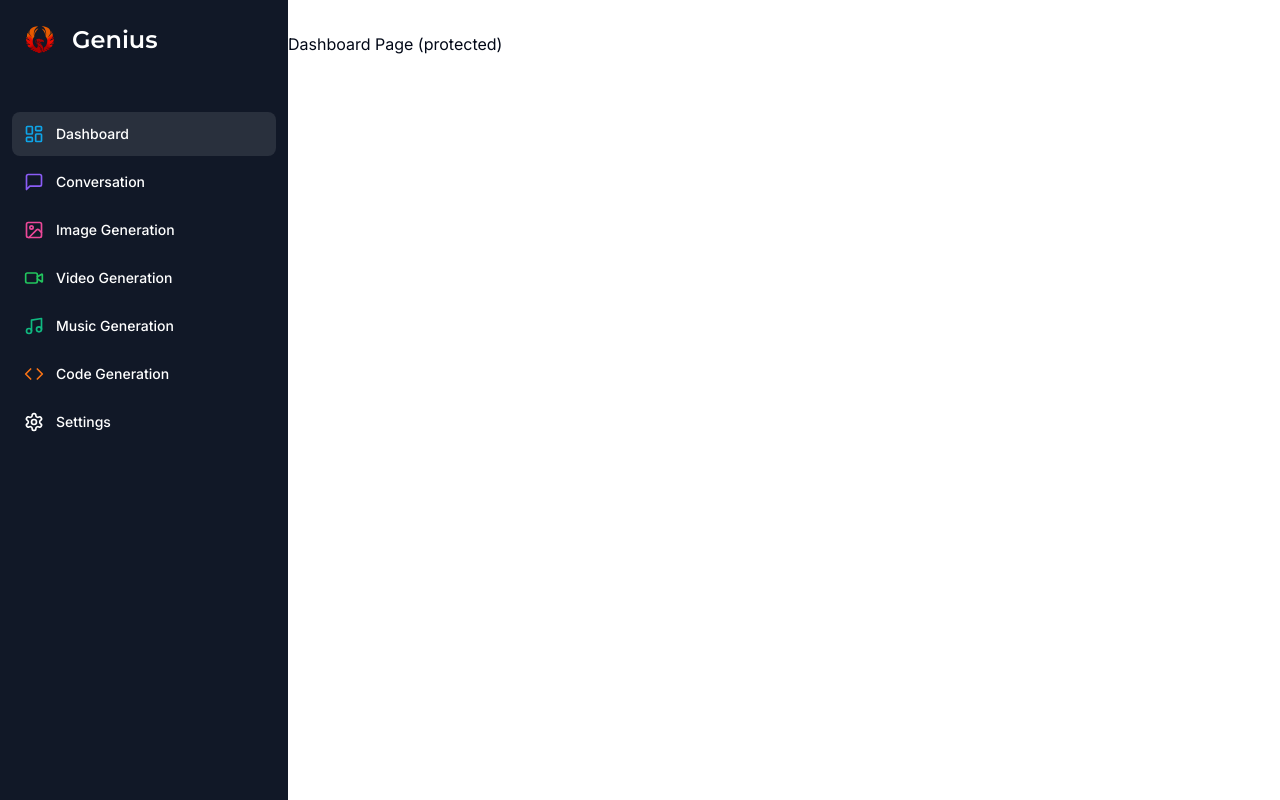
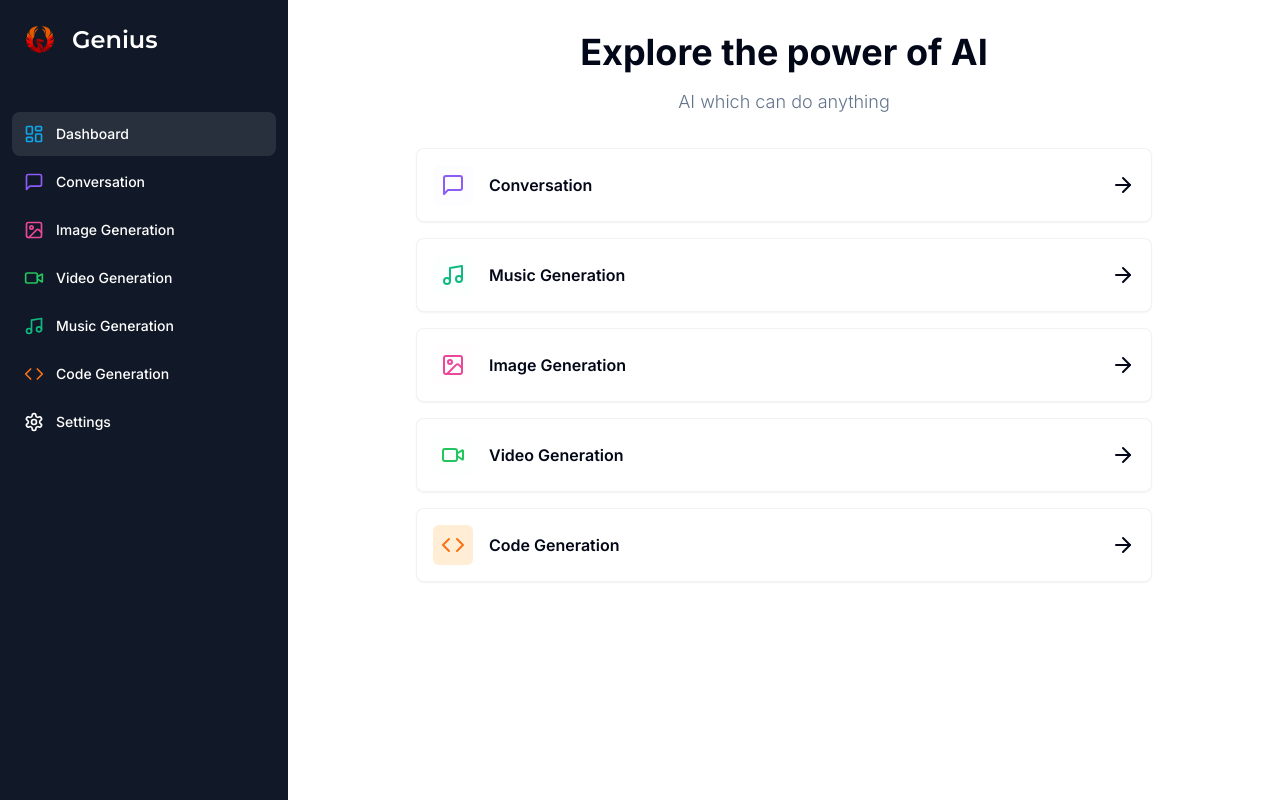
Before and after one commit to iamshivakhatri/ai-app, a Next.js app: page /dashboard in a window 1280 px wide. Built offline with nearby package versions, Linux system fonts and the light colour scheme.

Commit message:
Completed the homepage of the dashboard.

```diff
--- /dev/null
+++ b/app/(dashboard)/(routes)/conversation/page.tsx
@@ -0,0 +1,9 @@
+const ConversationPage = () => {
+    return (
+        <div>
+            <h1>Conversation Page</h1>
+        </div>
+     );
+}
+
+export default ConversationPage;
--- a/app/(dashboard)/(routes)/dashboard/page.tsx
+++ b/app/(dashboard)/(routes)/dashboard/page.tsx
@@ -1,9 +1,91 @@
+"use client";
 
+import { ArrowRight, Code, ImageIcon, MessageSquare, Music, Video, VideoIcon } from "lucide-react";
+
+import {cn} from "@/lib/utils";
+import { Card } from "@/components/ui/card";
+import { useRouter } from "next/navigation";
+
+const tools = [
+    {
+        label: "Conversation",
+        icon: MessageSquare,
+        color: "text-violet-500",
+        bgColor: "bg-violet-100/10",
+        href: "/conversation"
+
+    },
+    {
+        label: "Music Generation",
+        icon: Music,
+        color: "text-emerald-500",
+        bgColor: "bg-emerald-100/10",
+        href: "/music"
+
+    },
+    {
+        label: "Image Generation",
+        icon: ImageIcon,
+        color: "text-pink-500",
+        bgColor: "bg-pink-100/10",
+        href: "/image"
+
+    },
+    {
+        label: "Video Generation",
+        icon: VideoIcon,
+        color: "text-green-500",
+        bgColor: "bg-green-100/10",
+        href: "/video"
+
+    },
+    {
+        label: "Code Generation",
+        icon: Code,
+        color: "text-orange-500",
+        bgColor: "bg-orange-100",
+        href: "/code"
+
+    },
+]
 
 const DashboardPage = () => {
+    const router = useRouter();
     return (
         <div>
-            <p>Dashboard Page (protected)</p>
+           <div className="mb-8 space-y-4">
+            <h2 className="text-2xl md:text-4xl font-bold text-center">
+                Explore the power of AI
+            </h2>
+            <p className="text-muted-foreground font-light text-sm md:text-lg text-center">
+                AI which can do  anything
+            </p>
+
+           </div>
+           <div className="px-4 md:px-20 lg:px-32 space-y-4">
+            {tools.map((tool, index) => (
+                <Card
+                    onClick = {() => router.push(tool.href)}
+                    key={tool.href}
+                    className="p-4 border-black/5 flex items-center justify-between
+                    hover:shadow-md transition cursor-pointer"
+                >
+                    <div className="flex items-center gap-x-4">
+                        <div className={cn("p-2 w-fit rounded-md", tool.bgColor)}>
+                            <tool.icon className={cn("w-6 h-6", tool.color)} />
+
+                        </div>
+                        <div className="font-semibold">
+                            {tool.label}
+                        </div>
+                    </div>
+
+                    <ArrowRight className="w-6 h-6" />
+
+                </Card>
+            ))}
+
+           </div>
 
         </div>
      );
--- /dev/null
+++ b/components/ui/card.tsx
@@ -0,0 +1,79 @@
+import * as React from "react"
+
+import { cn } from "@/lib/utils"
+
+const Card = React.forwardRef<
+  HTMLDivElement,
+  React.HTMLAttributes<HTMLDivElement>
+>(({ className, ...props }, ref) => (
+  <div
+    ref={ref}
+    className={cn(
+      "rounded-lg border bg-card text-card-foreground shadow-sm",
+      className
+    )}
+    {...props}
+  />
+))
+Card.displayName = "Card"
+
+const CardHeader = React.forwardRef<
+  HTMLDivElement,
+  React.HTMLAttributes<HTMLDivElement>
+>(({ className, ...props }, ref) => (
+  <div
+    ref={ref}
+    className={cn("flex flex-col space-y-1.5 p-6", className)}
+    {...props}
+  />
+))
+CardHeader.displayName = "CardHeader"
+
+const CardTitle = React.forwardRef<
+  HTMLParagraphElement,
+  React.HTMLAttributes<HTMLHeadingElement>
+>(({ className, ...props }, ref) => (
+  <h3
+    ref={ref}
+    className={cn(
+      "text-2xl font-semibold leading-none tracking-tight",
+      className
+    )}
+    {...props}
+  />
+))
+CardTitle.displayName = "CardTitle"
+
+const CardDescription = React.forwardRef<
+  HTMLParagraphElement,
+  React.HTMLAttributes<HTMLParagraphElement>
+>(({ className, ...props }, ref) => (
+  <p
+    ref={ref}
+    className={cn("text-sm text-muted-foreground", className)}
+    {...props}
+  />
+))
+CardDescription.displayName = "CardDescription"
+
+const CardContent = React.forwardRef<
+  HTMLDivElement,
+  React.HTMLAttributes<HTMLDivElement>
+>(({ className, ...props }, ref) => (
+  <div ref={ref} className={cn("p-6 pt-0", className)} {...props} />
+))
+CardContent.displayName = "CardContent"
+
+const CardFooter = React.forwardRef<
+  HTMLDivElement,
+  React.HTMLAttributes<HTMLDivElement>
+>(({ className, ...props }, ref) => (
+  <div
+    ref={ref}
+    className={cn("flex items-center p-6 pt-0", className)}
+    {...props}
+  />
+))
+CardFooter.displayName = "CardFooter"
+
+export { Card, CardHeader, CardFooter, CardTitle, CardDescription, CardContent }
```
